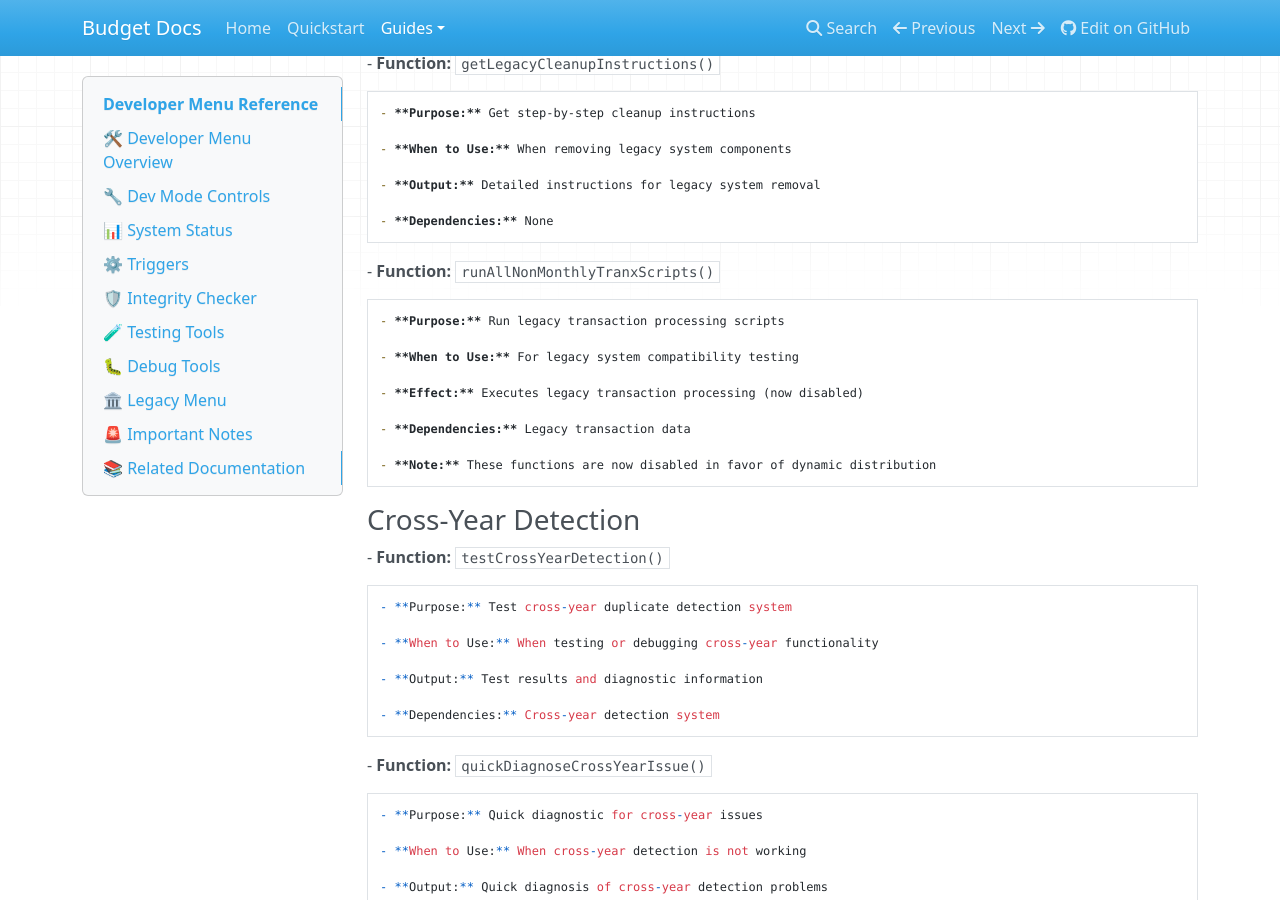
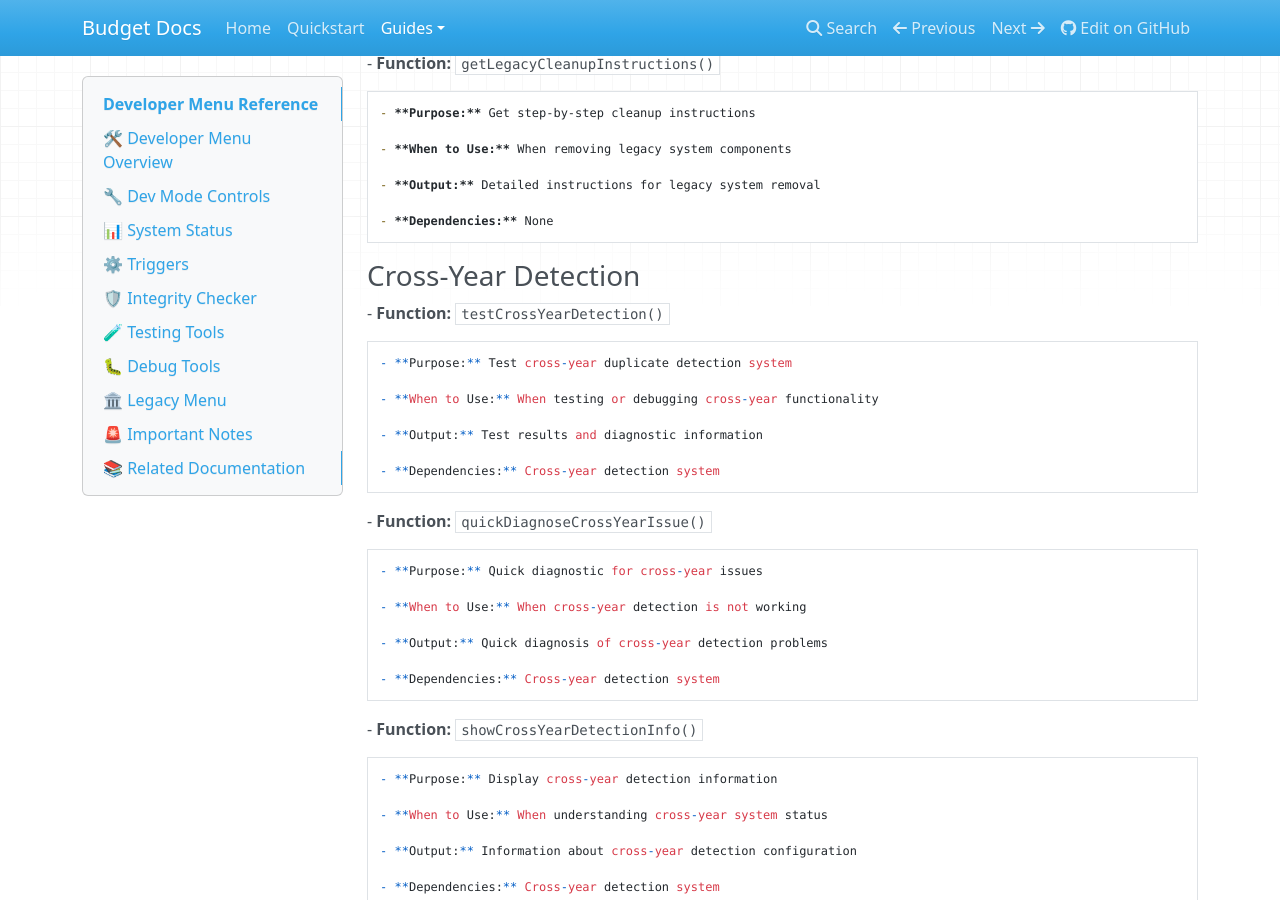
Before and after one commit to griadooss/budget-docs, an MkDocs documentation site: the page built from docs/guides/system/developer-menu.md, in a window 1280 px wide and 900 px high, scrolled down 5022 px. Built offline with MkDocs 1.6.1, drawn with Linux system fonts in a browser that asks for light colours; nearby versions of some CDN libraries.

Commit message:
Remove runAllNonMonthlyTranxScripts from documentation
- Remove from Developer Menu Reference documentation
- Function was potentially dangerous and could affect data
- Documentation now reflects 34 Developer menu functions

```diff
--- a/docs/guides/system/developer-menu.md
+++ b/docs/guides/system/developer-menu.md
@@ -325,20 +325,6 @@ The Legacy menu contains advanced developer tools and legacy system functions or
 
   </Accordion>
 
-  <Accordion title="Run Legacy Transaction Scripts" icon="play">
-    - **Function:** `runAllNonMonthlyTranxScripts()`
-
-    - **Purpose:** Run legacy transaction processing scripts
-
-    - **When to Use:** For legacy system compatibility testing
-
-    - **Effect:** Executes legacy transaction processing (now disabled)
-
-    - **Dependencies:** Legacy transaction data
-
-    - **Note:** These functions are now disabled in favor of dynamic distribution
-
-  </Accordion>
 </AccordionGroup>
 
 ### Cross-Year Detection
```
